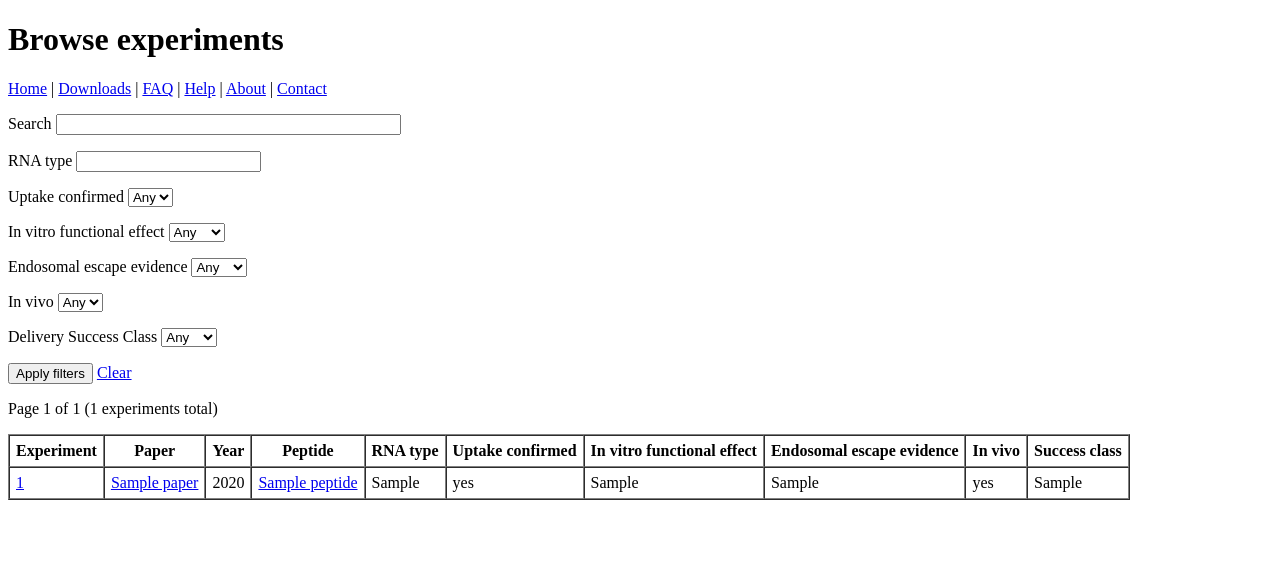
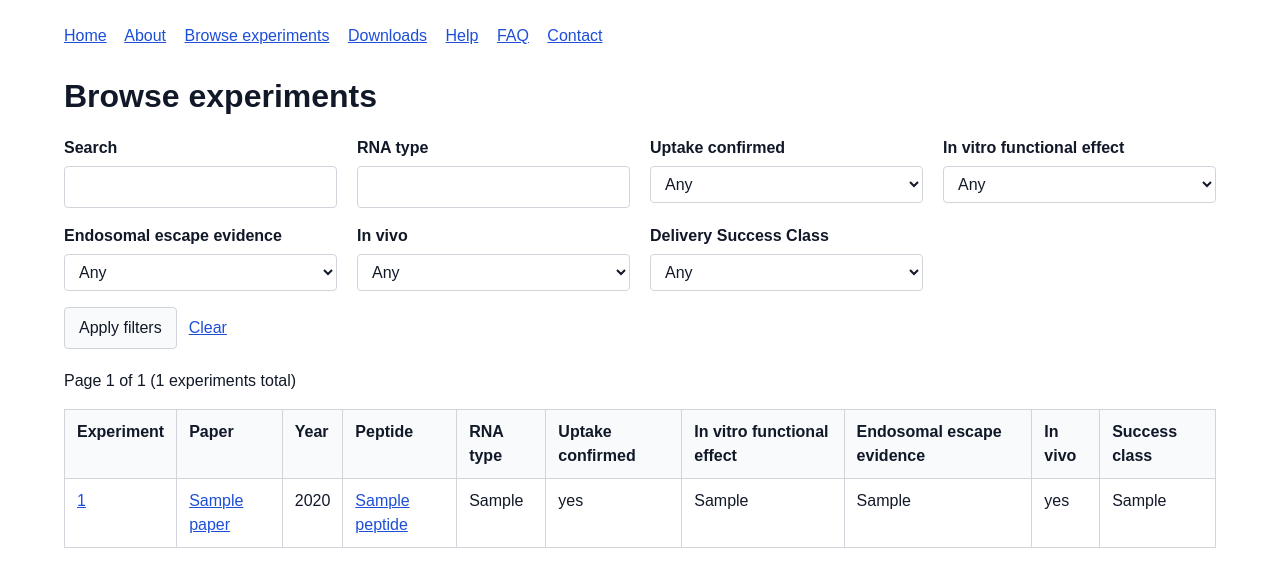
Before and after one commit to shakhawath/peprna-db, a Django app: page /browse/ in a window 1280 px wide. Shown: the top 587 px of the page. Run offline with Django 5.2, Linux system fonts and the light colour scheme; tables that the repository leaves empty hold one stand-in row (values such as "Sample post").

Commit message:
Add shared site layout and global styling

```diff
--- /dev/null
+++ b/core/templates/core/base.html
@@ -0,0 +1,215 @@
+{% load static %}
+<!doctype html>
+<html lang="en">
+<head>
+    <meta charset="utf-8">
+    <meta name="viewport" content="width=device-width, initial-scale=1">
+    <title>{% block title %}PepRNA-DB{% endblock %}</title>
+    <style>
+        :root {
+            color-scheme: light;
+            --page-bg: #ffffff;
+            --text: #111827;
+            --muted: #4b5563;
+            --border: #d1d5db;
+            --link: #1d4ed8;
+            --link-hover: #1e40af;
+            --panel: #f8fafc;
+        }
+
+        * {
+            box-sizing: border-box;
+        }
+
+        body {
+            margin: 0;
+            background: var(--page-bg);
+            color: var(--text);
+            font-family: Arial, Helvetica, sans-serif;
+            line-height: 1.5;
+        }
+
+        a {
+            color: var(--link);
+        }
+
+        a:hover {
+            color: var(--link-hover);
+        }
+
+        .site-shell {
+            max-width: 1200px;
+            margin: 0 auto;
+            padding: 24px;
+        }
+
+        .site-nav {
+            margin: 0 0 24px;
+            font-size: 16px;
+        }
+
+        .site-nav a {
+            margin-right: 14px;
+            white-space: nowrap;
+        }
+
+        h1, h2, h3 {
+            color: var(--text);
+            margin-top: 0;
+        }
+
+        h1 {
+            margin-bottom: 16px;
+        }
+
+        p {
+            margin: 0 0 16px;
+        }
+
+        ul, ol {
+            margin-top: 0;
+        }
+
+        .muted {
+            color: var(--muted);
+        }
+
+        .table-wrap {
+            overflow-x: auto;
+        }
+
+        table {
+            width: 100%;
+            border-collapse: collapse;
+            background: #fff;
+        }
+
+        th, td {
+            border: 1px solid var(--border);
+            padding: 10px 12px;
+            vertical-align: top;
+            text-align: left;
+        }
+
+        th {
+            background: var(--panel);
+        }
+
+        input[type="text"],
+        input[type="search"],
+        select,
+        textarea {
+            width: 100%;
+            max-width: 420px;
+            padding: 8px 10px;
+            border: 1px solid var(--border);
+            border-radius: 4px;
+            background: #fff;
+            color: var(--text);
+            font: inherit;
+        }
+
+        button,
+        .button-link {
+            display: inline-block;
+            padding: 8px 14px;
+            border: 1px solid var(--border);
+            border-radius: 4px;
+            background: var(--panel);
+            color: var(--text);
+            text-decoration: none;
+            font: inherit;
+            cursor: pointer;
+        }
+
+        button:hover,
+        .button-link:hover {
+            background: #eef2f7;
+            color: var(--text);
+        }
+
+        .back-link {
+            display: inline-block;
+            margin-bottom: 16px;
+        }
+
+        .filter-grid {
+            display: grid;
+            grid-template-columns: repeat(auto-fit, minmax(220px, 1fr));
+            gap: 16px 20px;
+            margin-bottom: 16px;
+        }
+
+        .filter-actions {
+            display: flex;
+            gap: 12px;
+            align-items: center;
+            margin-bottom: 20px;
+        }
+
+        .label-block label {
+            display: block;
+            font-weight: 600;
+            margin-bottom: 6px;
+        }
+
+        .toc {
+            display: flex;
+            flex-wrap: wrap;
+            gap: 10px 14px;
+            margin-bottom: 24px;
+        }
+
+        .toc a {
+            text-decoration: none;
+        }
+
+        .stats-list li {
+            margin-bottom: 6px;
+        }
+
+        dl {
+            margin: 0 0 24px;
+        }
+
+        dt {
+            font-weight: 700;
+            margin-top: 12px;
+        }
+
+        dd {
+            margin: 4px 0 0 0;
+        }
+
+        .page-section {
+            margin-bottom: 28px;
+        }
+
+        .home-figure-grid {
+            width: 100%;
+            border-collapse: collapse;
+            margin-bottom: 24px;
+        }
+
+        .home-figure-grid td {
+            border: 0;
+        }
+    </style>
+    {% block extra_head %}{% endblock %}
+</head>
+<body>
+    <div class="site-shell">
+        <nav class="site-nav">
+            <a href="{% url 'home' %}">Home</a>
+            <a href="{% url 'about' %}">About</a>
+            <a href="{% url 'browse' %}">Browse experiments</a>
+            <a href="{% url 'downloads' %}">Downloads</a>
+            <a href="{% url 'help' %}">Help</a>
+            <a href="{% url 'faq' %}">FAQ</a>
+            <a href="{% url 'contact' %}">Contact</a>
+            {% block nav_extra %}{% endblock %}
+        </nav>
+        {% block content %}{% endblock %}
+    </div>
+</body>
+</html>
--- a/core/templates/core/browse.html
+++ b/core/templates/core/browse.html
@@ -1,38 +1,29 @@
-<!doctype html>
-<html lang="en">
-<head>
-    <meta charset="utf-8">
-    <title>Browse experiments</title>
-</head>
-<body>
+{% extends "core/base.html" %}
+
+{% block title %}Browse experiments | PepRNA-DB{% endblock %}
+
+{% block content %}
     <h1>Browse experiments</h1>
-    <p>
-        <a href="{% url 'home' %}">Home</a> |
-        <a href="{% url 'downloads' %}">Downloads</a> |
-        <a href="{% url 'faq' %}">FAQ</a> |
-        <a href="{% url 'help' %}">Help</a> |
-        <a href="{% url 'about' %}">About</a> |
-        <a href="{% url 'contact' %}">Contact</a>
-    </p>
 
     <form method="get">
-        <p>
+        <div class="filter-grid">
+            <div class="label-block">
                 <label for="q">Search</label>
                 <input id="q" type="text" name="q" value="{{ q }}" size="40">
-        </p>
-        <p>
+            </div>
+            <div class="label-block">
                 <label for="rna_type">RNA type</label>
                 <input id="rna_type" type="text" name="rna_type" value="{{ rna_type }}">
-        </p>
-        <p>
+            </div>
+            <div class="label-block">
                 <label for="uptake_confirmed">Uptake confirmed</label>
                 <select id="uptake_confirmed" name="uptake_confirmed">
                 <option value="" {% if not uptake_confirmed %}selected{% endif %}>Any</option>
                 <option value="yes" {% if uptake_confirmed == "yes" %}selected{% endif %}>Yes</option>
                 <option value="no" {% if uptake_confirmed == "no" %}selected{% endif %}>No</option>
                 </select>
-        </p>
-        <p>
+            </div>
+            <div class="label-block">
                 <label for="in_vitro_functional_effect">In vitro functional effect</label>
                 <select id="in_vitro_functional_effect" name="in_vitro_functional_effect">
                 <option value="" {% if not in_vitro_functional_effect %}selected{% endif %}>Any</option>
@@ -40,8 +31,8 @@
                 <option value="no" {% if in_vitro_functional_effect == "no" %}selected{% endif %}>No</option>
                 <option value="blank" {% if in_vitro_functional_effect == "blank" %}selected{% endif %}>Blank</option>
                 </select>
-        </p>
-        <p>
+            </div>
+            <div class="label-block">
                 <label for="endosomal_escape_evidence">Endosomal escape evidence</label>
                 <select id="endosomal_escape_evidence" name="endosomal_escape_evidence">
                 <option value="" {% if not endosomal_escape_evidence %}selected{% endif %}>Any</option>
@@ -49,16 +40,16 @@
                 <option value="no" {% if endosomal_escape_evidence == "no" %}selected{% endif %}>No</option>
                 <option value="blank" {% if endosomal_escape_evidence == "blank" %}selected{% endif %}>Blank</option>
                 </select>
-        </p>
-        <p>
+            </div>
+            <div class="label-block">
                 <label for="in_vivo_flag">In vivo</label>
                 <select id="in_vivo_flag" name="in_vivo_flag">
                 <option value="" {% if not in_vivo_flag %}selected{% endif %}>Any</option>
                 <option value="yes" {% if in_vivo_flag == "yes" %}selected{% endif %}>Yes</option>
                 <option value="no" {% if in_vivo_flag == "no" %}selected{% endif %}>No</option>
                 </select>
-        </p>
-        <p>
+            </div>
+            <div class="label-block">
                 <label for="delivery_success_class">Delivery Success Class</label>
                 <select id="delivery_success_class" name="delivery_success_class">
                 <option value="" {% if not delivery_success_class %}selected{% endif %}>Any</option>
@@ -66,11 +57,12 @@
                 <option value="no" {% if delivery_success_class == "no" %}selected{% endif %}>No</option>
                 <option value="blank" {% if delivery_success_class == "blank" %}selected{% endif %}>Blank</option>
                 </select>
-        </p>
-        <p>
+            </div>
+        </div>
+        <div class="filter-actions">
             <button type="submit">Apply filters</button>
             <a href="{% url 'browse' %}">Clear</a>
-        </p>
+        </div>
     </form>
 
     {% if experiment_rows %}
@@ -78,7 +70,8 @@
             Page {{ page_obj.number }} of {{ page_obj.paginator.num_pages }}
             ({{ page_obj.paginator.count }} experiments total)
         </p>
-        <table border="1" cellpadding="6" cellspacing="0">
+        <div class="table-wrap">
+        <table>
             <thead>
                 <tr>
                     <th>Experiment</th>
@@ -124,6 +117,7 @@
                 {% endfor %}
             </tbody>
         </table>
+        </div>
         <p>
             {% if page_obj.has_previous %}
                 <a href="?{% if query_string %}{{ query_string }}&{% endif %}page=1">First</a>
@@ -137,5 +131,4 @@
     {% else %}
         <p>No experiments imported yet.</p>
     {% endif %}
-</body>
-</html>
+{% endblock %}
```
Also changed, not shown: core/templates/core/about.html (+6 -17 lines), core/templates/core/contact.html (+8 -18 lines), core/templates/core/downloads.html (+6 -17 lines), core/templates/core/experiment_detail.html (+10 -11 lines), core/templates/core/faq.html (+6 -18 lines), core/templates/core/help.html (+8 -19 lines), core/templates/core/home.html (+8 -20 lines), core/templates/core/paper_detail.html (+7 -10 lines), core/templates/core/peptide_detail.html (+7 -10 lines). Lines whose indentation alone changed are shown as unchanged.
